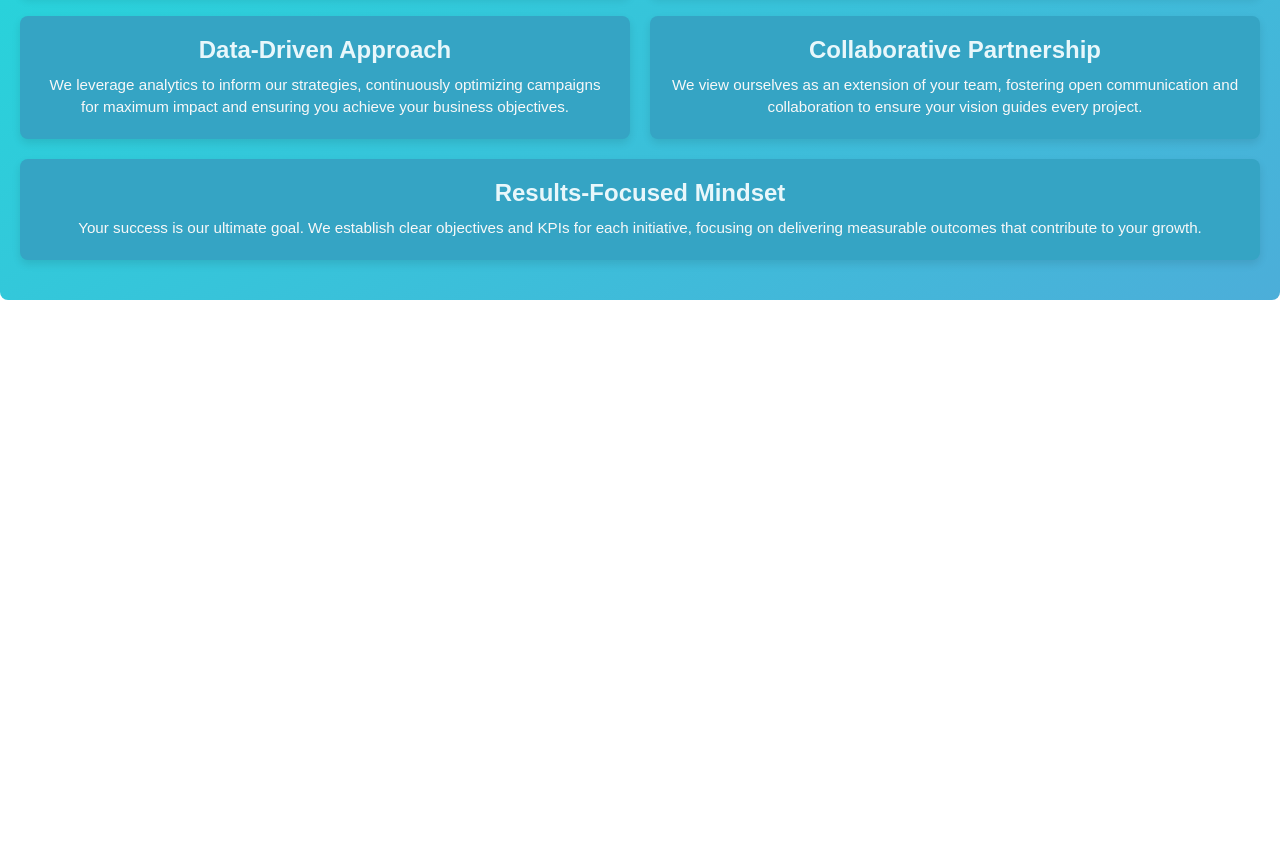
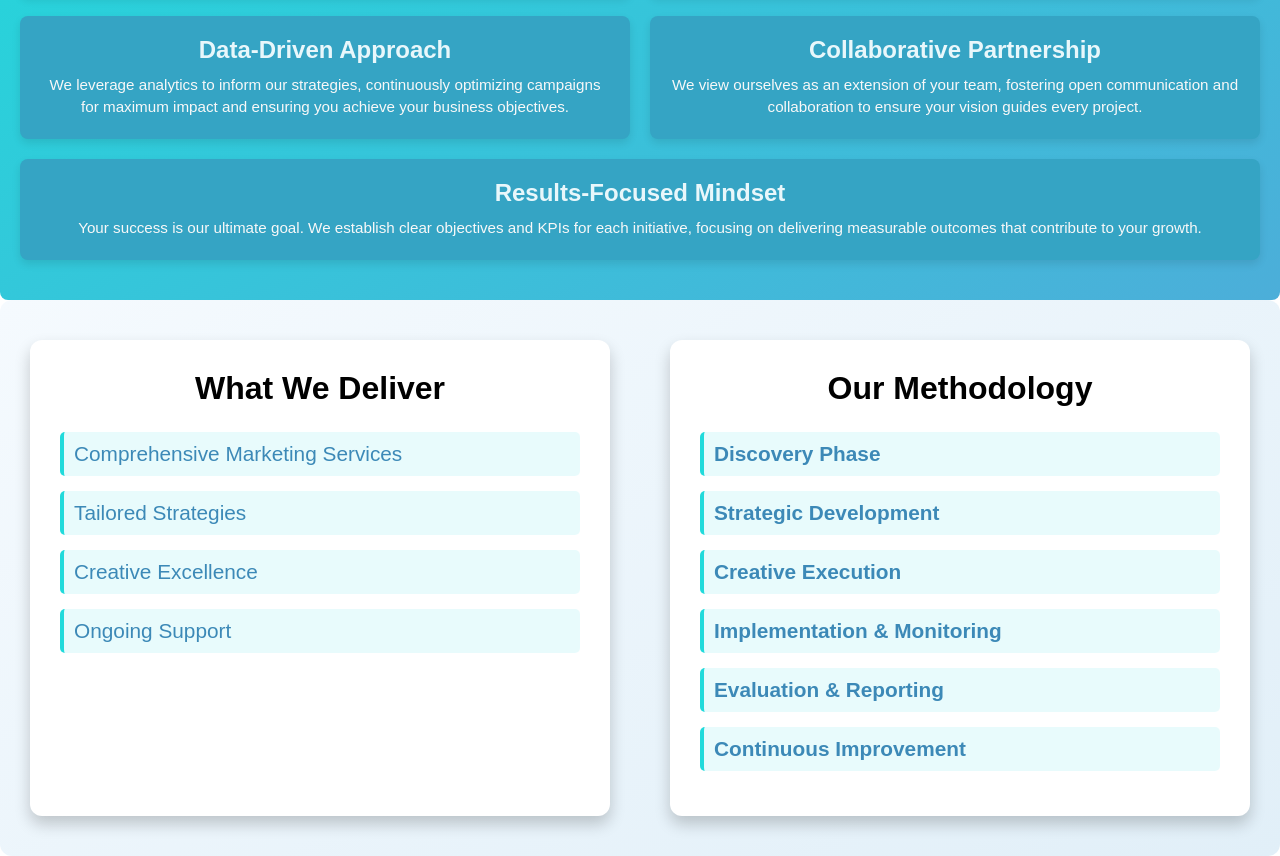
Before and after one commit to christinenammoura/digital-marketing, a plain HTML site: page index.html in a window 1280 px wide. Shown: the part 1563-2419 px from the top of the page. Before the commit the page ends 1863 px from the top, so only its background shows below. Drawn offline with nearby package versions, Linux system fonts and the light colour scheme.

Commit message:
added deliver and methodology section with styling

```diff
--- a/index.html
+++ b/index.html
@@ -119,6 +119,49 @@
         </div>
     </section>
 
+    <section class="what-we-deliver-methodology">
+        <div class="deliver-method-container">
+            <!-- Left side: What We Deliver -->
+            <div class="left-section">
+                <h2>What We Deliver</h2>
+                <div class="titles-container">
+                    <div class="title-d">Comprehensive Marketing Services</div>
+                    <div class="title-d">Tailored Strategies</div>
+                    <div class="title-d">Creative Excellence</div>
+                    <div class="title-d">Ongoing Support</div>
+                </div>
+            </div>
+
+            <!-- Right side: Our Methodology -->
+            <div class="right-section">
+                <h2>Our Methodology</h2>
+                <div class="methodology-steps">
+                    <div class="step">
+                        <h3>Discovery Phase</h3>
+                    </div>
+                    <div class="step">
+                        <h3>Strategic Development</h3>
+                    </div>
+                    <div class="step">
+                        <h3>Creative Execution</h3>
+                    </div>
+                    <div class="step">
+                        <h3>Implementation & Monitoring</h3>
+                    </div>
+                    <div class="step">
+                        <h3>Evaluation & Reporting</h3>
+                    </div>
+                    <div class="step">
+                        <h3>Continuous Improvement</h3>
+                    </div>
+                </div>
+            </div>
+        </div>
+    </section>
+
+
+
+
 
 
 
--- a/styles/style.css
+++ b/styles/style.css
@@ -172,8 +172,8 @@ nav ul li a:hover {
 /*partner?*/
 .why-partner {
     padding: 40px 20px;
-    background: linear-gradient(150deg, #21DADB, #4CAED9); /* Softer gradient */
-    color: #f0f0f0; /* Light grey for better readability */
+    background: linear-gradient(150deg, #21DADB, #4CAED9);
+    color: #f0f0f0;
     text-align: center;
     border-radius: 8px;
 }
@@ -181,7 +181,7 @@ nav ul li a:hover {
 .why-partner h2 {
     margin-bottom: 20px;
     font-size: 2em;
-    color: black; /* Softer blue for the title */
+    color: black;
 }
 
 .benefits-container {
@@ -193,7 +193,7 @@ nav ul li a:hover {
 }
 
 .benefit {
-    background: #35A4C4; /* Muted blue */
+    background: #35A4C4;
     padding: 20px;
     border-radius: 8px;
     box-shadow: 0 4px 8px rgba(0, 0, 0, 0.1);
@@ -205,16 +205,77 @@ nav ul li a:hover {
 .benefit h3 {
     margin-bottom: 10px;
     font-size: 1.5em;
-    color: #E8F7FB; /* Light, soft color for titles */
+    color: #E8F7FB;
 }
 
 .benefit p {
     font-size: 0.95em;
     line-height: 1.5;
-    color: #f8f8f8; /* Light grey */
+    color: #f8f8f8;
 }
 
 .benefit:hover {
     transform: translateY(-5px);
     box-shadow: 0 8px 16px rgba(0, 0, 0, 0.2);
 }
+
+/*deliver*/
+
+.what-we-deliver-methodology {
+    display: flex;
+    gap: 40px; /* Gap between left and right sections */
+    padding: 40px 20px;
+    background: linear-gradient(150deg, #F5FAFE, #E1EFF8);
+    border-radius: 12px;
+}
+
+.deliver-method-container {
+    display: flex;
+    flex-wrap: wrap;
+    justify-content: space-between;
+    width: 100%;
+    gap: 40px; /* Add gap between the sections */
+}
+
+.left-section, .right-section {
+    flex: 1 1 calc(48% - 20px); /* Adjust width and create space between cards */
+    margin: 0 10px; /* Space on the sides */
+    padding: 30px;
+    background: white;
+    border-radius: 12px;
+    box-shadow: 0 8px 16px rgba(0, 0, 0, 0.2);
+    transition: transform 0.3s;
+}
+
+.left-section:hover, .right-section:hover {
+    transform: translateY(-5px);
+}
+
+.what-we-deliver-methodology h2 {
+    color: black;
+    margin-bottom: 25px;
+    font-size: 2em;
+    text-align: center;
+}
+
+.titles-container .title-d, .methodology-steps .step h3 {
+    color: #3C89B7;
+    font-size: 1.3em;
+    margin-bottom: 15px;
+    padding: 10px;
+    border-left: 4px solid #21DADB;
+    background: rgba(33, 218, 219, 0.1);
+    border-radius: 5px;
+    transition: background 0.3s;
+}
+
+.titles-container .title-d:hover, .methodology-steps .step h3:hover {
+    background: rgba(33, 218, 219, 0.2);
+}
+
+@media (max-width: 768px) {
+    .left-section, .right-section {
+        flex: 1 1 100%;
+        margin-bottom: 20px;
+    }
+}
```
